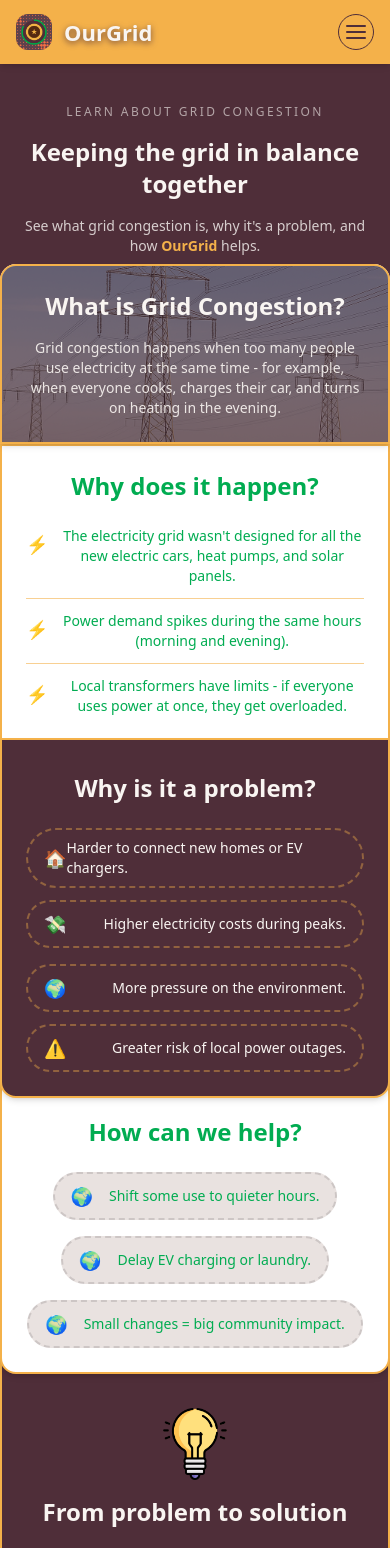
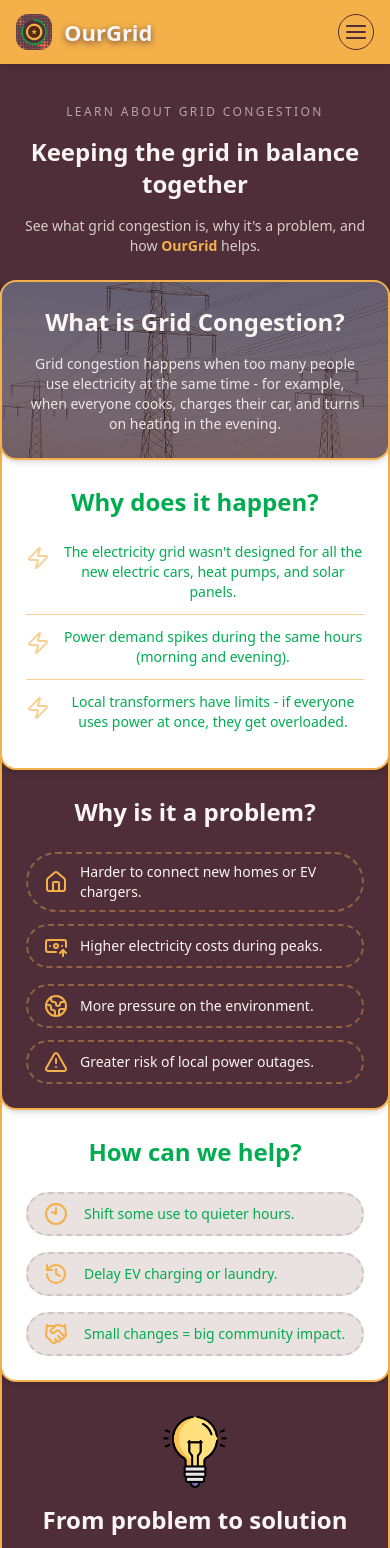
Before and after one commit to Marto8090/OurGrid_Website, a React (Vite) app in the folder client/: page /u/what-is-grid-congestion in a window 390 px wide. Shown: the top 1548 px of the page. Built offline with nearby package versions, Linux system fonts and the light colour scheme.

Commit message:
Finished with the mobile view of the what is grid congestion page and did some work on the desktop view

```diff
--- a/client/src/pages/WhatIsCongestion.jsx
+++ b/client/src/pages/WhatIsCongestion.jsx
@@ -3,6 +3,15 @@ import backgroundImage from "../assets/electricity_poles.png";
 import LightBulb from "../assets/light-bulb.png";
 import mainPage from "../assets/mainPage.jpg";
 import devicesPage from "../assets/devicesPage.jpg";
+
+import { House } from 'lucide-react';
+import { BanknoteArrowUp } from 'lucide-react';
+import { Earth } from 'lucide-react';
+import { TriangleAlert } from 'lucide-react';
+import { Zap } from 'lucide-react';
+import { Clock10 } from 'lucide-react';
+import { History } from 'lucide-react';
+import { Handshake } from 'lucide-react';
 
 export default function WhatIsCongestion() {
   const { audience } = useAudience();
@@ -38,7 +47,7 @@ export default function WhatIsCongestion() {
   return (
     <div className="space-y-0">
       {/* TOP STRIP */}
-      <section className="bg-[#4F2E39] rounded-b-2xl md:rounded-b-[32px] shadow-md shadow-black/20 overflow-hidden">
+      <section className="relative -mb-4 md:mb-0 bg-[#4F2E39] rounded-b-2xl md:rounded-b-[32px] shadow-md shadow-black/20 overflow-hidden">
        <div className="max-w-3xl mx-auto px-4 py-10 md:py-16 md:pb-26 text-center space-y-4">
           <p className="text-xs md:text-sm uppercase tracking-[0.2em] text-[#F9F5F2]/60">
             Learn about grid congestion
@@ -54,12 +63,13 @@ export default function WhatIsCongestion() {
       </section>
 
       {/* MAIN PANEL */}
-      <section className="bg-[#F9F5F2] text-[#4F2E39] rounded-t-2xl md:rounded-t-[40px] -mt-8 md:-mt-12">
-        <div className="w-full md:space-y-20">
+      <section className="bg-[#F9F5F2] text-[#4F2E39] rounded-2xl  md:rounded-t-[40px] md:-mt-12">
+        <div className="w-full">
             {/* WHAT + WHY SECTION */}
-         <div className="grid md:grid-cols-2  -mb-4 md:mb-0">
+            <div className="grid md:grid-cols-2">
+
               {/* LEFT CARD — WHAT SECTION */}
-            <div className="relative rounded-t-2xl overflow-hidden border-2 border-[#F4B14A] shadow-md"
+              <div className="relative z-20 -mb-6 md:mb-0 rounded-2xl overflow-hidden border-2 border-[#F4B14A] shadow-md "
                 style={{
                   backgroundImage: `url(${backgroundImage})`,
                   backgroundSize: "cover",
@@ -69,16 +79,14 @@ export default function WhatIsCongestion() {
                 <div className="absolute inset-0 bg-[#4F2E39]/60"></div>
 
                 {/* CONTENT */}
-              <div className="relative p-6 md:p-8 text-[#F9F5F2] space-y-4">
+                <div className="relative z-20 p-6 md:p-8 text-[#F9F5F2] space-y-4">
                   <h2 className="text-center text-2xl md:text-3xl font-bold">{mainTitle}</h2>
                   <p className="text-center text-sm md:text-xl md:px-14 md:pt-8 text-[#F9F5F2]/90">{mainParagraph}</p>
                 </div>
               </div>
 
-
               {/* RIGHT CARD — WHY SECTION */}
-
-            <div className="bg-white text-center border-2 border-[#F4B14A] rounded-b-2xl md:rounded-2xl shadow-md p-6 md:p-8 ">
+              <div className="relative z-15 -mb-6 md:mb-0 bg-white text-center border-2 border-[#F4B14A] rounded-b-2xl md:rounded-2xl shadow-md p-6  pt-12 md:p-8  ">
                 <h2 className="text-2xl md:text-3xl font-bold text-[#01AC51] mb-3">
                   {whyTitle}
                 </h2>
@@ -86,9 +94,7 @@ export default function WhatIsCongestion() {
                   <div className="flex flex-col divide-y divide-[#F4B14A]/60">
                     {reasons.map((text, index) => (
                       <div key={index} className="flex items-start gap-3 py-3">
-                      <span className="mt-1 text-[#01AC51] text-lg">
-                        {isMunicipality ? "↻" : "⚡"}
-                      </span>
+                        <span className="mt-1 text-[#F8D092] text-lg"> <Zap /> </span>
                         <p>{text}</p>
                       </div>
                     ))}
@@ -98,28 +104,28 @@ export default function WhatIsCongestion() {
           </div>
 
           {/* ROW 2 — WHY IS IT A PROBLEM? (SAME FOR BOTH) */}
-        <div className="relative z-20 -mb-4 md:mb-0 bg-[#4F2E39] text-[#F9F5F2] border-2 border-[#F4B14A] rounded-b-2xl md:rounded-2xl shadow-md p-6 md:p-8 pt-8 space-y-6">
+        <div className="relative z-10 -mb-4 md:mb-0 bg-[#4F2E39] text-[#F9F5F2] border-2 border-[#F4B14A] rounded-b-2xl md:rounded-2xl shadow-md p-6 md:p-8 pt-12 space-y-6">
             <h2 className="text-2xl md:text-3xl font-bold text-center">
               Why is it a problem?
             </h2>
             <div className="grid gap-4 md:grid-cols-2 md:py-6 text-sm md:text-base">
               <div className="space-y-3">
-             <div className="flex items-center justify-between border-2 border-dashed border-[#F4B14A]/40 rounded-full px-4 py-2">
-                  <span className="text-[#F4B14A] text-lg">🏠</span>
+             <div className="flex items-center gap-3 justify-start border-2 border-dashed border-[#F4B14A]/40 rounded-full px-4 py-2">
+                  <span className="text-[#F4B14A] text-lg"><House /></span>
                   <p>Harder to connect new homes or EV chargers.</p>
                 </div>
-               <div className="flex items-center justify-between  border-2 border-dashed border-[#F4B14A]/40 rounded-full px-4 py-2">
-                  <span className="text-[#F4B14A] text-lg">💸</span>
+               <div className="flex items-center gap-3 justify-start  border-2 border-dashed border-[#F4B14A]/40 rounded-full px-4 py-2">
+                  <span className="text-[#F4B14A] text-lg"><BanknoteArrowUp /></span>
                   <p>Higher electricity costs during peaks.</p>
                 </div>
               </div>
               <div className="space-y-3">
-               <div className="flex items-center justify-between border-2 border-dashed border-[#F4B14A]/40 rounded-full px-4 py-2">
-                  <span className="text-[#F4B14A] text-lg">🌍</span>
+               <div className="flex items-center gap-3 justify-start border-2 border-dashed border-[#F4B14A]/40 rounded-full px-4 py-2">
+                  <span className="text-[#F4B14A] text-lg"><Earth /></span>
                   <p>More pressure on the environment.</p>
                 </div>
-               <div className="flex items-center justify-between  border-2 border-dashed border-[#F4B14A]/40 rounded-full px-4 py-2">
-                  <span className="text-[#F4B14A] text-lg">⚠️</span>
+               <div className="flex items-center gap-3 justify-start  border-2 border-dashed border-[#F4B14A]/40 rounded-full px-4 py-2">
+                  <span className="text-[#F4B14A] text-lg"><TriangleAlert /></span>
                   <p>Greater risk of local power outages.</p>
                 </div>
               </div>
@@ -127,28 +133,28 @@ export default function WhatIsCongestion() {
           </div>
 
           {/* ROW 3 — HOW CAN WE HELP? (SAME STRUCTURE, WORKS FOR BOTH) */}
-          <div className="relative z-10 -mb-4 md:mb-0 bg-white rounded-b-2xl md:rounded-2xl shadow-md border-2 border-[#F4B14A] p-6 md:p-8 pt-8 space-y-6 md:space-y-0">
+          <div className="relative z-5 -mb-4 md:mb-0 bg-white rounded-b-2xl md:rounded-2xl shadow-md border-2 border-[#F4B14A] p-6 md:p-8 pt-8 space-y-6 md:space-y-0 pt-10 md:p-8">
             <h2 className="text-2xl md:text-3xl md:pb-6 font-bold text-center text-[#01AC51]">
               How can we help?
             </h2>
             <div className="space-y-4 md:space-y-0 md:grid md:grid-cols-2 md:gap-12 md:py-6 text-sm md:text-base place-items-center">
               {/* pill 1 */}
-              <div className="flex items-center bg-[#E9E2E0] border-2 border-dashed border-[#A49F9D]/40 rounded-full px-4 py-2 md:px-8 md:py-3">
-                <span className="text-[#F4B14A] text-lg">🌍</span>
+              <div className="flex items-center gap2 w-full md:w-auto bg-[#E9E2E0] border-2 border-dashed border-[#A49F9D]/40 rounded-full px-4 py-2 md:px-8 md:py-3">
+                <span className="text-[#F4B14A] text-lg"><Clock10 /></span>
                 <p className="md:text-xl text-[#01AC51] ml-4">
                   Shift some use to quieter hours.
                 </p>
               </div>
               {/* pill 2 */}
-              <div className="flex items-center bg-[#E9E2E0] border-2 border-dashed border-[#A49F9D]/40 rounded-full px-4 py-2 md:px-8 md:py-3">
-                <span className="text-[#F4B14A] text-lg">🌍</span>
+              <div className="flex items-center gap2 w-full md:w-auto bg-[#E9E2E0] border-2 border-dashed border-[#A49F9D]/40 rounded-full px-4 py-2 md:px-8 md:py-3">
+                <span className="text-[#F4B14A] text-lg"><History /></span>
                 <p className="md:text-xl text-[#01AC51] ml-4">
                   Delay EV charging or laundry.
                 </p>
               </div>
               {/* pill 3 */}
-              <div className="flex items-center bg-[#E9E2E0] border-2 border-dashed border-[#A49F9D]/40 rounded-full px-4 py-2 md:px-8 md:py-3 md:col-span-2 md:justify-self-center">
-                <span className="text-[#F4B14A] text-lg">🌍</span>
+              <div className="flex items-center gap2 w-full md:w-auto bg-[#E9E2E0] border-2 border-dashed border-[#A49F9D]/40 rounded-full px-4 py-2 md:px-8 md:py-3 md:col-span-2 md:justify-self-center">
+                <span className="text-[#F4B14A] text-lg"><Handshake /></span>
                 <p className="md:text-xl text-[#01AC51] ml-4">
                   Small changes = big community impact.
                 </p>
@@ -161,7 +167,7 @@ export default function WhatIsCongestion() {
               {/* top row: text left, phones right */}
               <div className="grid gap-6 md:gap-10 md:grid-cols-2 items-center">
                 {/* TEXT + ICON LEFT */}
-                <div className="flex flex-col items-center md:items-center text-center md:text-left space-y-4">
+                <div className="flex flex-col items-center md:items-center text-center md:text-left md:pl-14 space-y-4">
                   <img
                     src={LightBulb}
                     alt="Light bulb icon"
@@ -173,13 +179,13 @@ export default function WhatIsCongestion() {
                   </h2>
 
                   {isMunicipality ? (
-                    <p className="text-base md:text-lg text-[#F9F5F2]/90 max-w-md">
+                    <p className="text-base text-center md:text-lg text-[#F9F5F2]/90 max-w-md">
                       Municipalities, co-ops, and residents can work together to reduce
                       peak loads, avoid costly upgrades, and build more resilient local
                       energy systems.
                     </p>
                   ) : (
-                    <p className="text-base md:text-xl max-w-md">
+                    <p className="text-base text-center md:text-xl max-w-md">
                       <span className="font-semibold text-[#F4B14A]">OurGrid</span>{" "}
                       helps you see when your grid is under stress and rewards you for
                       helping balance it.
```
Lines whose indentation alone changed are shown as unchanged.
